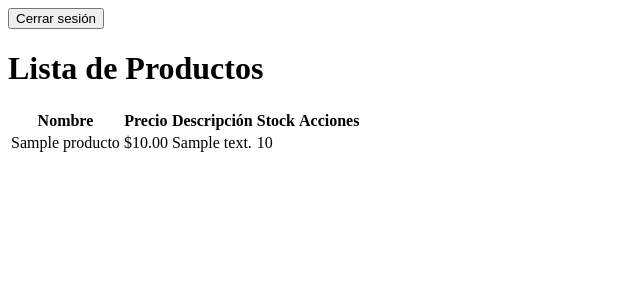
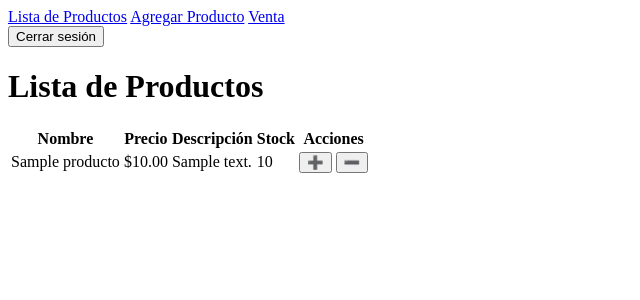
Before and after one commit to Leonardo-Pozos/farmaceutica, a Django app: page /administracion/ in a window 1280 px wide. Shown: the top 300 px of the page, without its empty margins (0-640 px from the left). Run offline with Django 5.2, Linux system fonts and the light colour scheme; a user stored in the database is signed in; tables that the repository leaves empty hold one stand-in row (values such as "Sample post").

Commit message:
Segundo commit

```diff
--- a/ventas/templates/lista_productos.html
+++ b/ventas/templates/lista_productos.html
@@ -7,6 +7,12 @@
 </head>
 <body>
     <header>
+        <nav>
+            <a href="{% url 'ventas:lista_productos' %}">Lista de Productos</a>
+            <a href="{% url 'ventas:agregar_producto' %}">Agregar Producto</a>
+            <a href="{% url 'ventas:venta_productos' %}">Venta</a>
+
+        </nav>
         <form action="{% url 'logout' %}" method="post">
             {% csrf_token %}
             <button type="submit">
@@ -32,6 +38,16 @@
                 <td>${{ producto.precio }}</td>
                 <td>{{ producto.descripcion }}</td>
                 <td>{{ producto.stock }}</td>
+                <td>
+                    <form action="{% url 'ventas:incrementar_stock' producto.id %}" method="post" style="display:inline;">
+                        {% csrf_token %}
+                        <button type="submit">➕</button>
+                    </form>
+                    <form action="{% url 'ventas:disminuir_stock' producto.id %}" method="post" style="display:inline;">
+                        {% csrf_token %}
+                        <button type="submit">➖</button>
+                    </form>
+                </td>
             </tr>
             {% endfor %}
         </tbody>
--- a/ventas/urls.py
+++ b/ventas/urls.py
@@ -3,5 +3,9 @@ from . import views
 
 app_name = "ventas"
 urlpatterns = [
-    path('', views.lista_productos, name='lista_productos')
+    path('', views.lista_productos, name='lista_productos'),
+    path('agregar_producto', views.agregar_producto, name="agregar_producto"),
+    path('vender_productos', views.venta_productos, name='venta_productos'),
+    path('incrementar_stock/<int:producto_id>/', views.incrementar_stock, name='incrementar_stock'),
+    path('disminuir_stock/<int:producto_id>/', views.disminuir_stock, name='disminuir_stock')
 ]
--- a/ventas/views.py
+++ b/ventas/views.py
@@ -1,14 +1,80 @@
-from django.shortcuts import render
-from .models import Producto
+from django.shortcuts import render, redirect, get_object_or_404
+from .models import Producto, Venta
 from django.contrib.auth.decorators import login_required
+from .forms import ProductoForm, VentaForm
+from django.contrib import messages
+from django.db import IntegrityError
 
-# Create your views here.
 @login_required
 def lista_productos(request):
-    # query = request.GET.get('q', '')
-
-    # if query:
-    #     productos = Producto.objects.filter(nombre__icontains=query)
-    # else:
     productos = Producto.objects.all()
     return render(request, 'lista_productos.html', {'productos': productos})
+
+@login_required
+def agregar_producto(request):
+    error = None
+    if request.method == 'POST':
+        nombre = request.POST.get('nombre')
+        precio = request.POST.get('precio')
+        descripcion = request.POST.get('descripcion')
+        stock = request.POST.get('stock')
+        try:
+            if not nombre or not precio or not descripcion or not stock:
+                raise ValueError("Todos los campos son obligatorios.")
+
+            if Producto.objects.filter(nombre=nombre).exists():
+                raise IntegrityError("Ya existe un producto con este nombre.")
+
+            Producto.objects.create(
+                nombre=nombre,
+                precio=precio,
+                descripcion=descripcion,
+                stock=stock
+            )
+            return redirect('ventas:agregar_producto')
+        except (ValueError, IntegrityError) as e:
+            error = str(e)
+    productos = Producto.objects.all()
+    return render(request, 'inventario.html', {'error': error, 'productos': productos})
+
+
+@login_required
+def venta_productos(request):
+    error = None
+    if request.method == "POST":
+        try:
+            productos_seleccionados = False
+            for producto in Producto.objects.all():
+                cantidad_key = f'cantidad_{producto.id}'
+                cantidad = request.POST.get(cantidad_key)
+                if not cantidad:
+                    continue
+                productos_seleccionados = True
+                cantidad = int(cantidad)
+                if producto.stock < cantidad:
+                    raise ValueError(f"No hay suficiente stock para {producto.nombre}. Disponible: {producto.stock}.")
+                producto.stock -= cantidad
+                producto.save()
+                Venta.objects.create(producto=producto, cantidad=cantidad, usuario=request.user)
+            if not productos_seleccionados:
+                raise ValueError("Debe seleccionar al menos un producto e indicar la cantidad para realizar una venta.")
+            return redirect('ventas:venta_productos')
+        except ValueError as e:
+            error = str(e)
+    productos = Producto.objects.all()
+    ventas = Venta.objects.all().order_by('-fecha')[:10]
+    return render(request, 'ventas.html', {'error': error, 'productos': productos, 'ventas': ventas})
+
+
+def incrementar_stock(request, producto_id):
+    producto = get_object_or_404(Producto, id=producto_id)
+    producto.stock += 1
+    producto.save()
+    return redirect('ventas:lista_productos')
+
+def disminuir_stock(request, producto_id):
+    producto = get_object_or_404(Producto, id=producto_id)
+    if producto.stock > 0:
+        producto.stock -= 1
+        producto.save()
+    return redirect('ventas:lista_productos')
```
Also changed, not shown: ventas/templates/inventario.html (+42 -1 lines), ventas/templates/ventas.html (+58 -0 lines).
